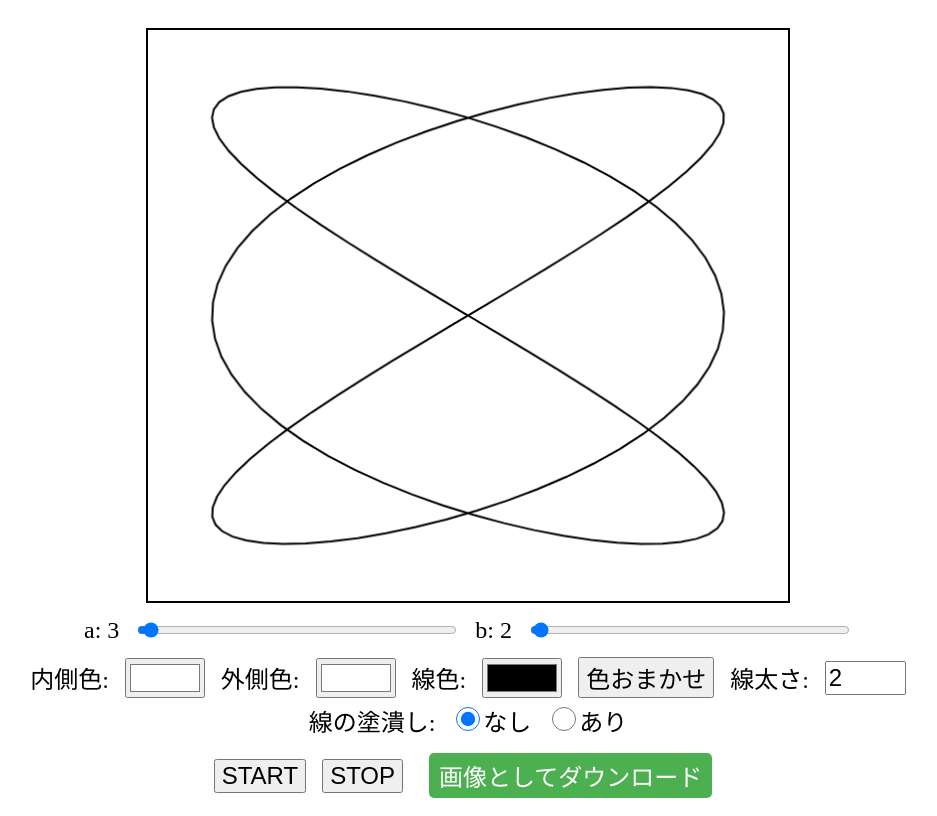
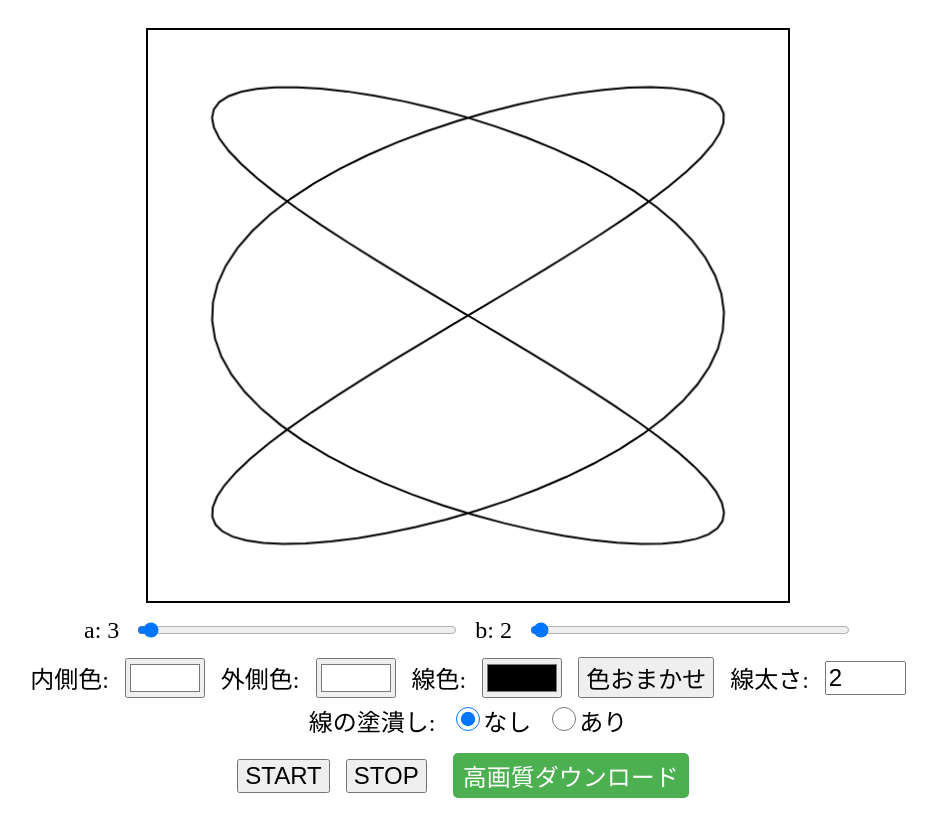
Before and after one commit to YujiFukami/LissajousDrawingTool, a plain HTML site: page stringart.html in a window 1280 px wide. Shown: the whole page, without its empty margins (172-1109 px from the left). Drawn offline with Linux system fonts and the light colour scheme.

Commit message:
20230825 1046
高画質ダウンロード

```diff
--- a/stringart.html
+++ b/stringart.html
@@ -49,7 +49,7 @@
             <button class="common-button" id="startAnimation">START</button>
             <button class="common-button" id="stopAnimation">STOP</button>
             <!-- 画像として保存するためのダウンロードリンク -->
-            <a id="downloadLink" download="lissajous.png">画像としてダウンロード</a>
+            <a id="downloadLink" download="lissajous.png">高画質ダウンロード</a>
         </div>
     </div>
 
```
